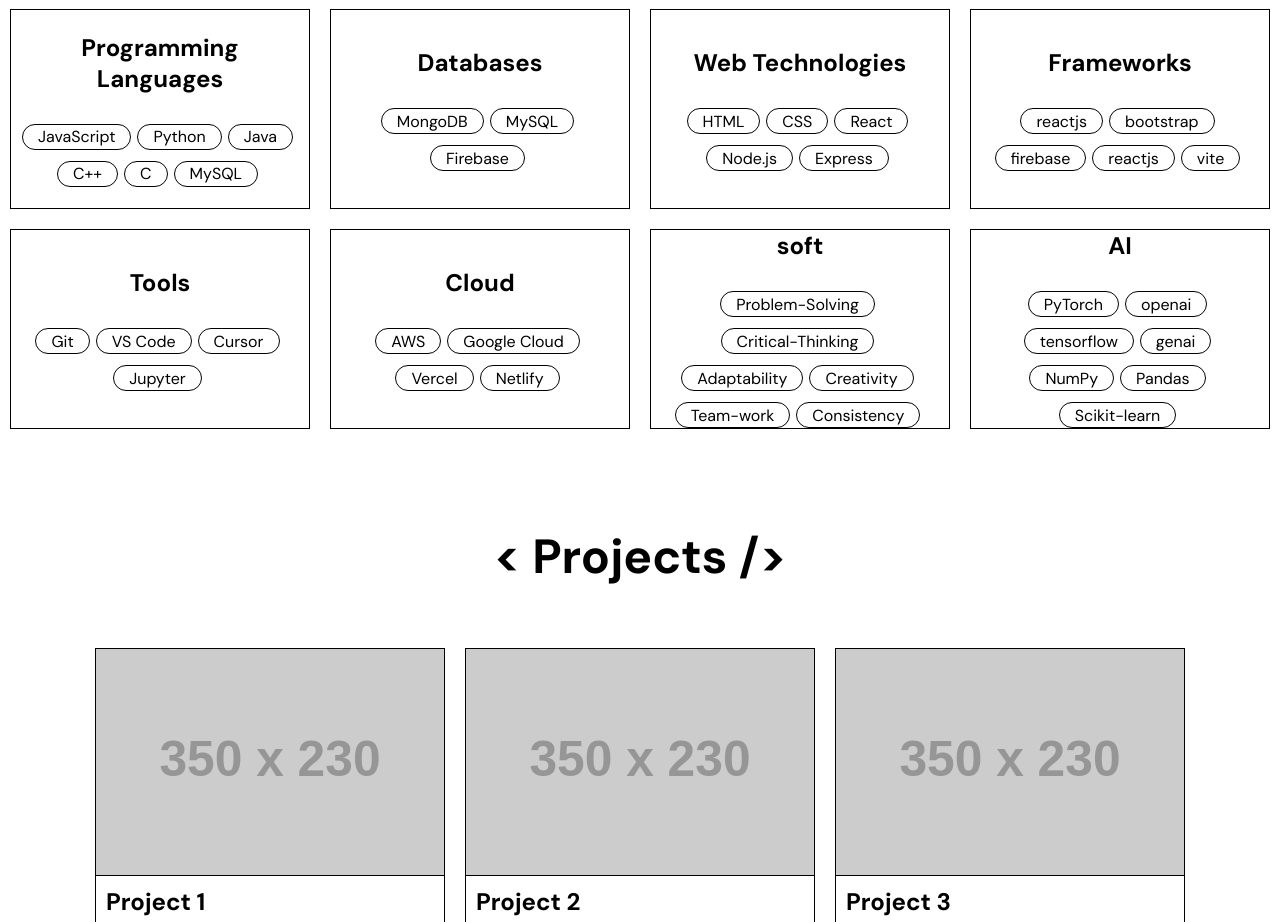
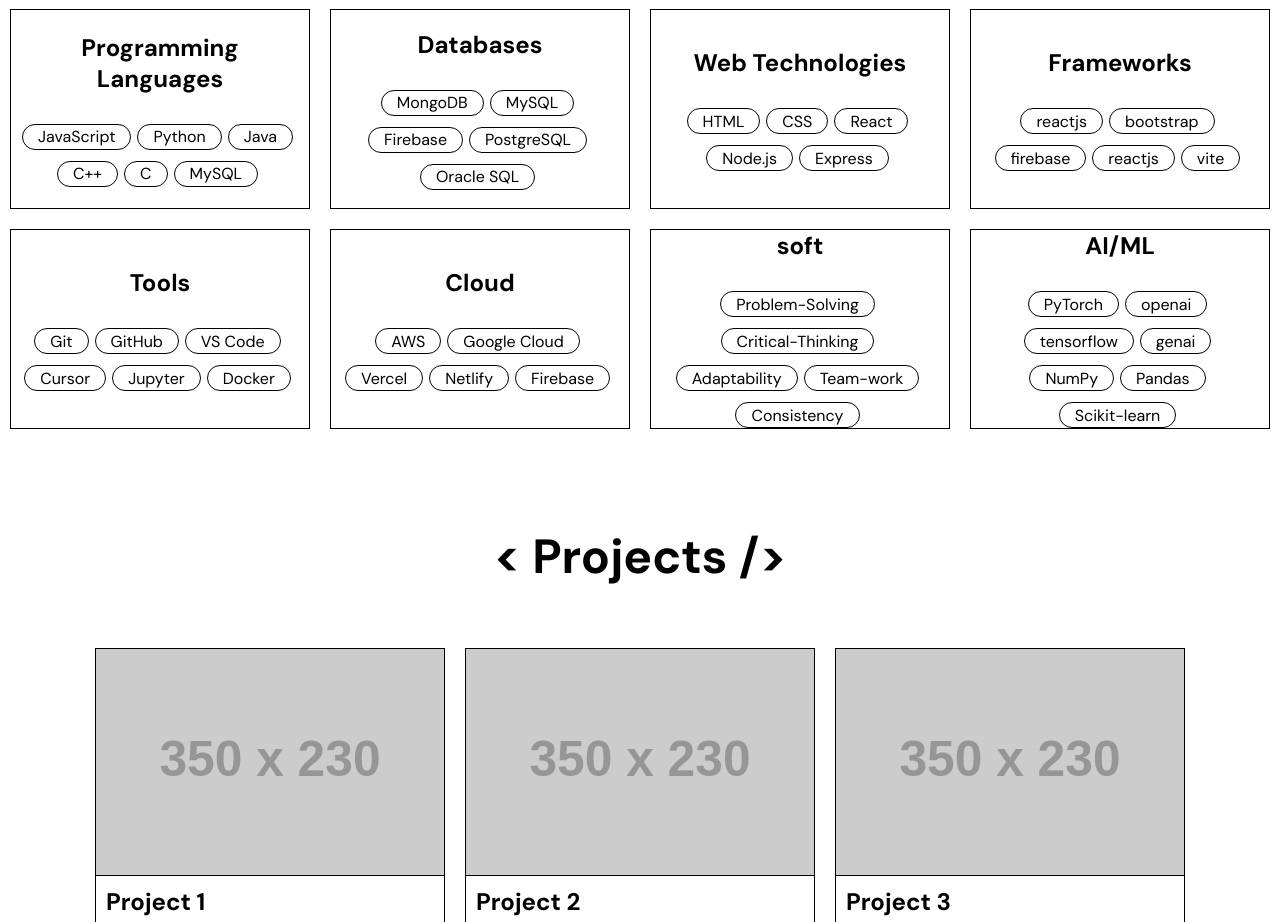
Before and after one commit to roshankodi/portfolio-me, a React (Create React App) app: page / in a window 1280 px wide. Shown: the part 1060-1982 px from the top of the page. Built offline with nearby package versions, Linux system fonts and the light colour scheme.

Commit message:
Improved skills section

```diff
--- a/src/Components/Skills/Skills.jsx
+++ b/src/Components/Skills/Skills.jsx
@@ -5,12 +5,12 @@
 
 function Skills({
   programming_languages = ["JavaScript", "Python", "Java", "C++", "C", "MySQL"],
-  database = ["MongoDB", "MySQL", "Firebase"],
+  database = ["MongoDB", "MySQL", "Firebase", "PostgreSQL", "Oracle SQL"],
   web_technologies = ["HTML", "CSS", "React", "Node.js", "Express"],
   frameworks = ["reactjs", "bootstrap", "firebase", "reactjs", "vite"],
-  tools = ["Git", "VS Code", "Cursor", "Jupyter"],
-  cloud = ["AWS", "Google Cloud", "Vercel", "Netlify"],
-  soft = ["Problem-Solving", "Critical-Thinking", "Adaptability", "Creativity", "Team-work", "Consistency"],
+  tools = ["Git", "GitHub", "VS Code", "Cursor", "Jupyter", "Docker"],
+  cloud = ["AWS", "Google Cloud", "Vercel", "Netlify", "Firebase"],
+  soft = ["Problem-Solving", "Critical-Thinking", "Adaptability", "Team-work", "Consistency"],
   AI = ["PyTorch", "openai", "tensorflow", "genai", "NumPy", "Pandas", "Scikit-learn"],
 }) {
   return (
@@ -27,7 +27,7 @@
         <SkillContainer title="Tools" skills={tools} />
         <SkillContainer title="Cloud" skills={cloud} />
         <SkillContainer title="soft" skills={soft} />
-        <SkillContainer title="AI" skills={AI} />
+        <SkillContainer title="AI/ML" skills={AI} />
     </div>
     </div>
   );
```
